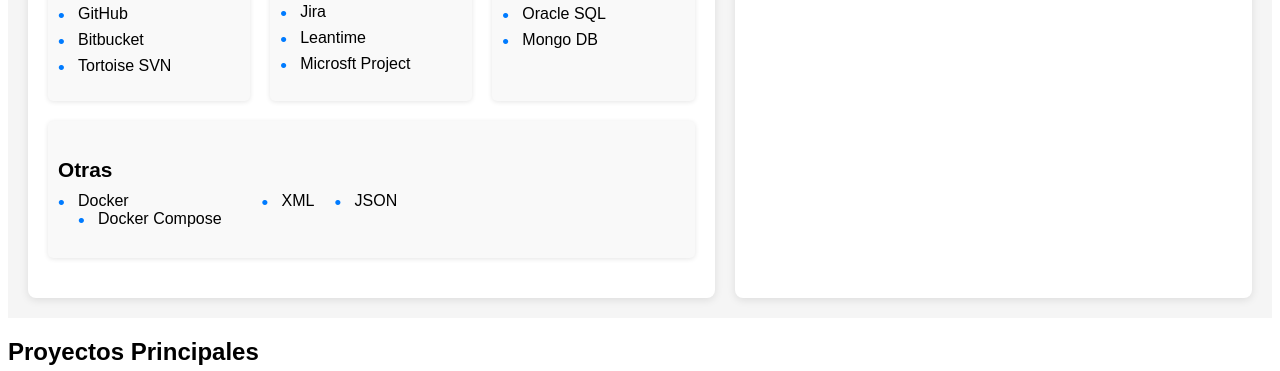
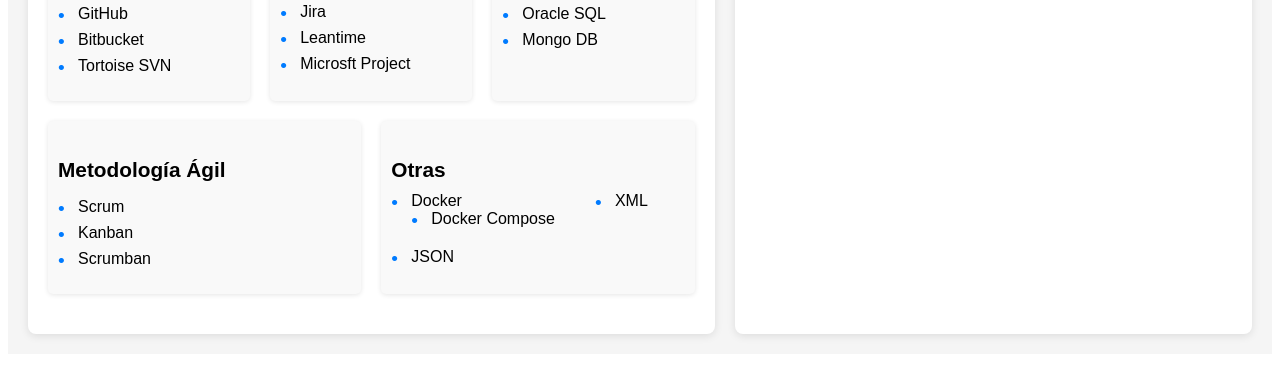
Before and after one commit to J1570841/portfolio, a plain HTML site: page index.html in a window 1280 px wide. Shown: the part 1550-1921 px from the top of the page. Drawn offline with Linux system fonts and the light colour scheme.

Commit message:
Añadidas metodologias

```diff
--- a/index.html
+++ b/index.html
@@ -202,6 +202,14 @@
                         </div>
                     </div>
                     <div class="tecnicas-grid">
+                        <div class="columna">
+                            <h4>Metodología Ágil</h4>
+                            <ul>
+                                <li>Scrum</li>
+                                <li>Kanban</li>
+                                <li>Scrumban</li>
+                            </ul>
+                        </div>
                         <div class="columna ide-list">
                             <h4>Otras</h4>
                             <ul>
```
Also changed, not shown: android.html (+1 -0 lines), web.html (+3 -1 lines).
